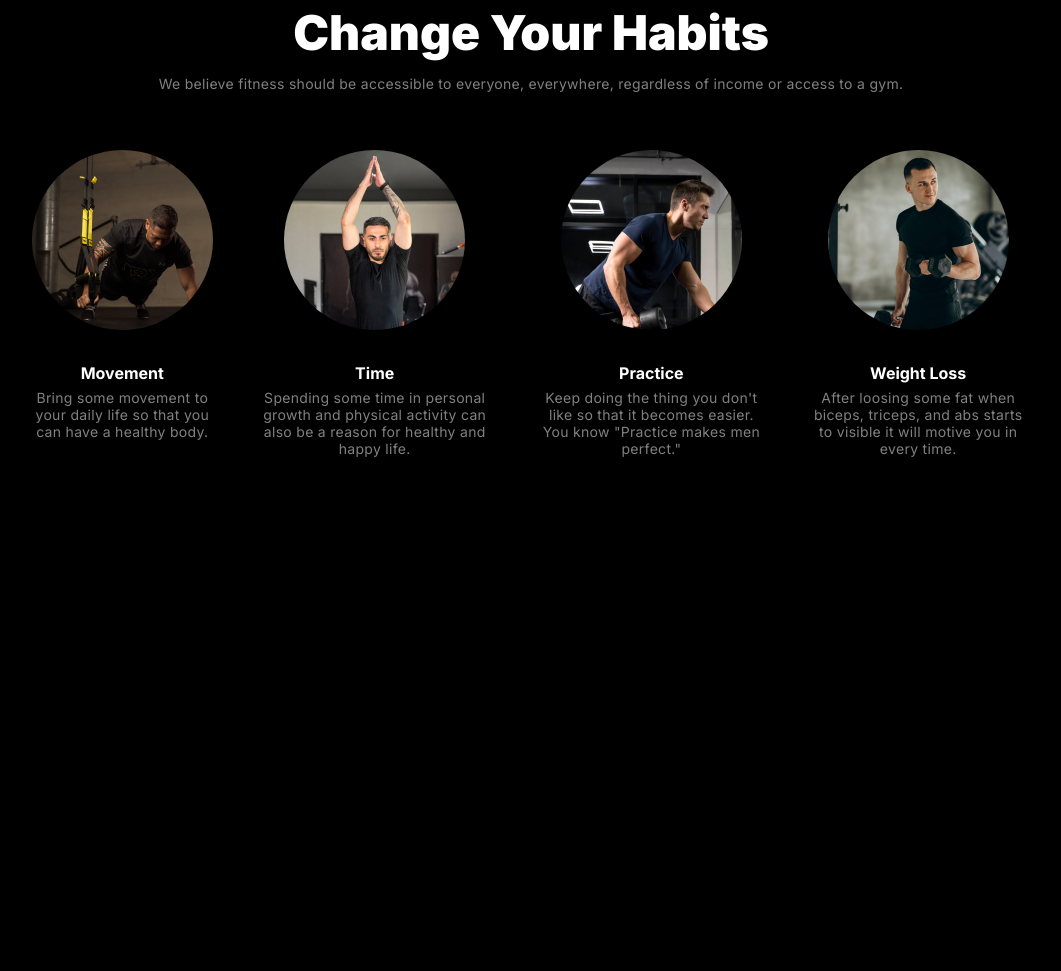
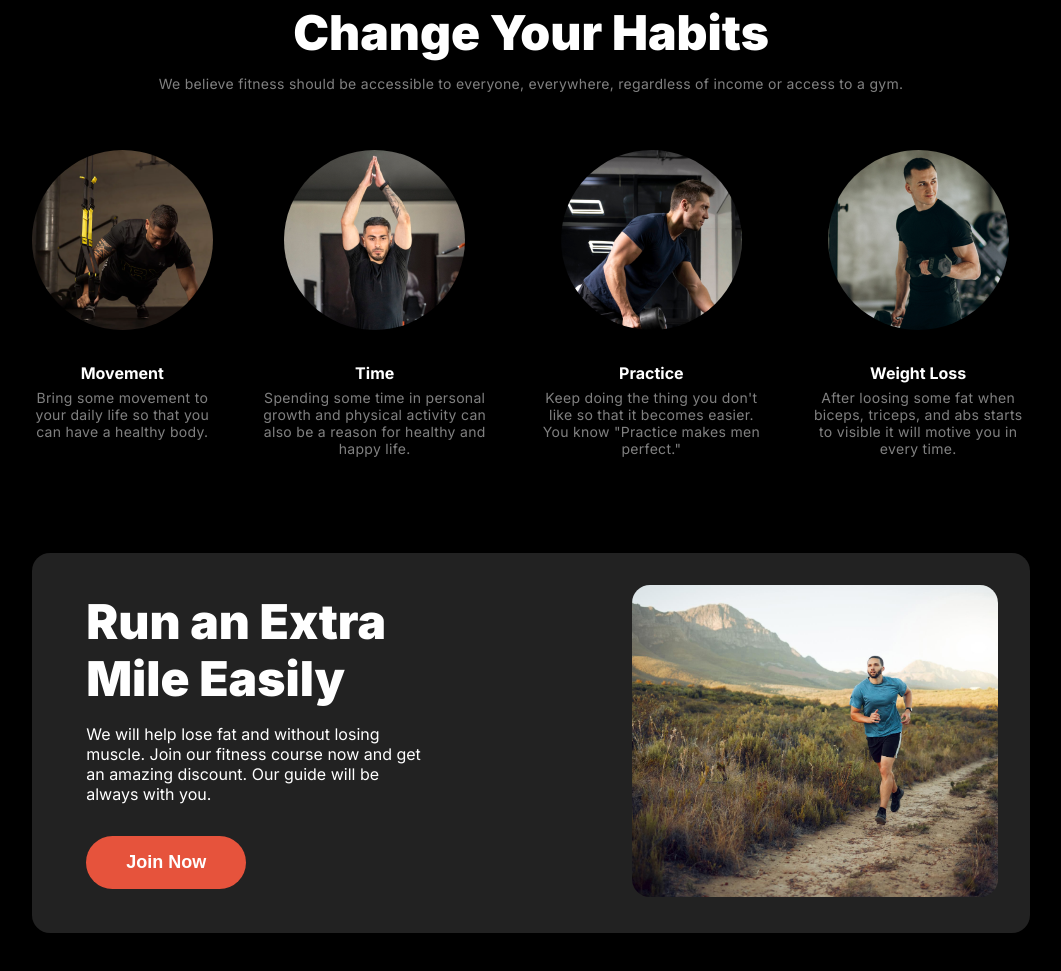
Before and after one commit to ariful97768/assignment-2, a plain HTML site: page index.html in a window 1280 px wide. Shown: the part 1068-2039 px from the top of the page, without its empty margins (109-1170 px from the left). Before the commit the page ends 1621 px from the top, so only its background shows below. Drawn offline with Linux system fonts and the light colour scheme; a web font is replaced by a local one.

Commit message:
added Bhag milka bhag section

```diff
--- a/index.html
+++ b/index.html
@@ -91,6 +91,20 @@
             </div>
         </div>
     </section>
+
+    <!-- Bhag milka bhag section -->
+
+    <section class="milka-singh-section df">
+        <div class="ms-content">
+            <h3 class="ms-title">Run an Extra
+                Mile Easily</h3>
+            <p class="ms-description">We will help lose fat and without losing muscle. Join our fitness course now and get an amazing discount. Our guide will be always with you.</p>
+            <button class="btn-primary btnn">Join Now</button>
+        </div>
+        <div>
+            <img class="ms-image" src="images/run.jpg" alt="Bhag milka bhag">
+        </div>
+    </section>
     <footer>
 
     </footer>
--- a/style.css
+++ b/style.css
@@ -230,3 +230,37 @@ li {
     margin-top: 1.8rem;
     margin-bottom: 6px;
 }
+
+/* 'Bhag milka bhag' section style */
+
+.milka-singh-section {
+    justify-content: space-between;
+    gap: 11rem;
+    border-radius: 18px;
+    background: rgb(34, 34, 34);
+}
+
+.ms-content {
+    margin-left: 3.4rem;
+    max-width: 443px;
+    margin-top: 2.5rem;
+}
+
+.ms-title {
+    font-size: 48px;
+    font-weight: 900;
+    line-height: 120%;
+}
+
+.ms-description {
+    margin-top: 1rem;
+    margin-bottom: 2rem;
+}
+
+.ms-image {
+    width: 366px;
+    height: 312px;
+    border-radius: 18px;
+    object-fit: cover;
+    margin: 2rem;
+}
```
